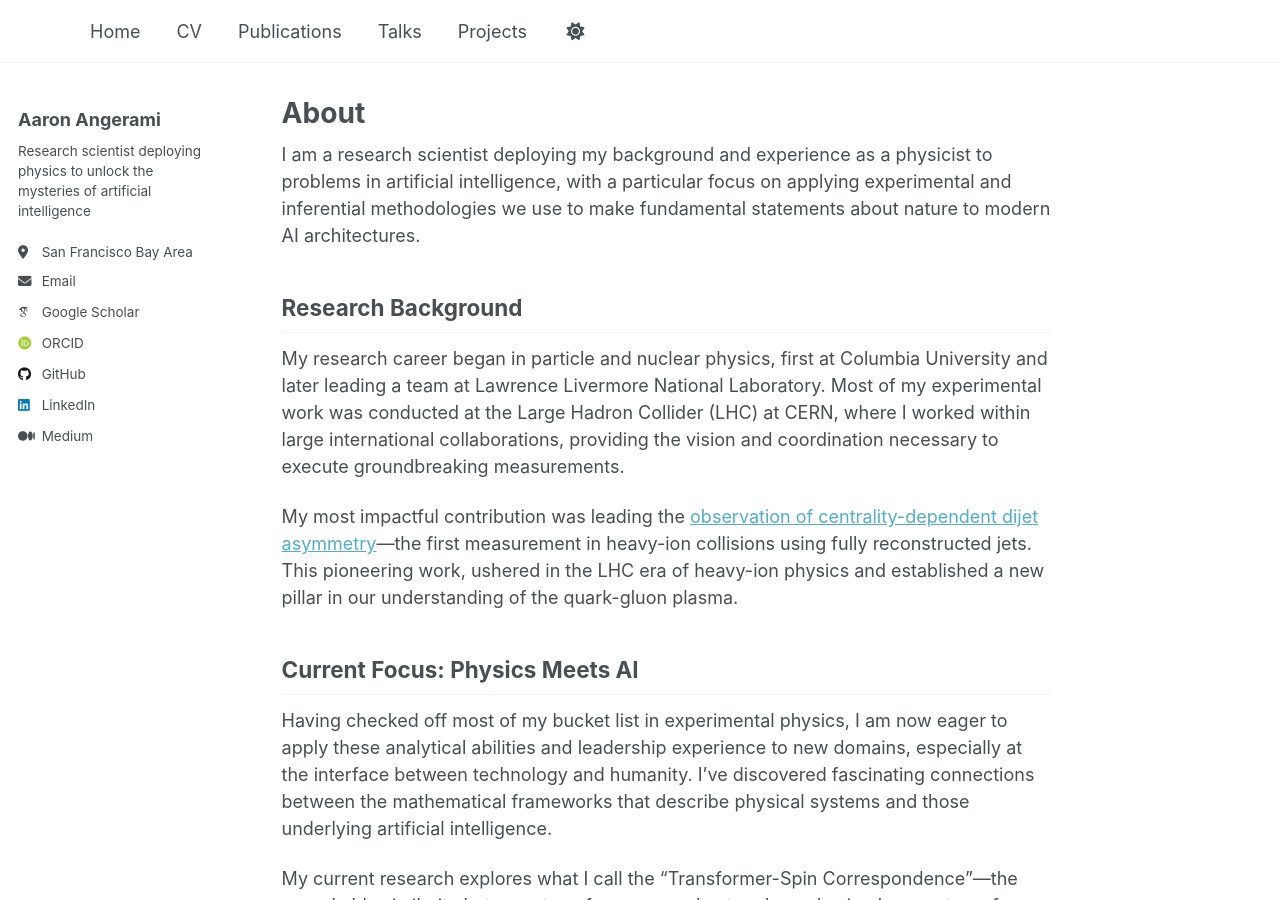
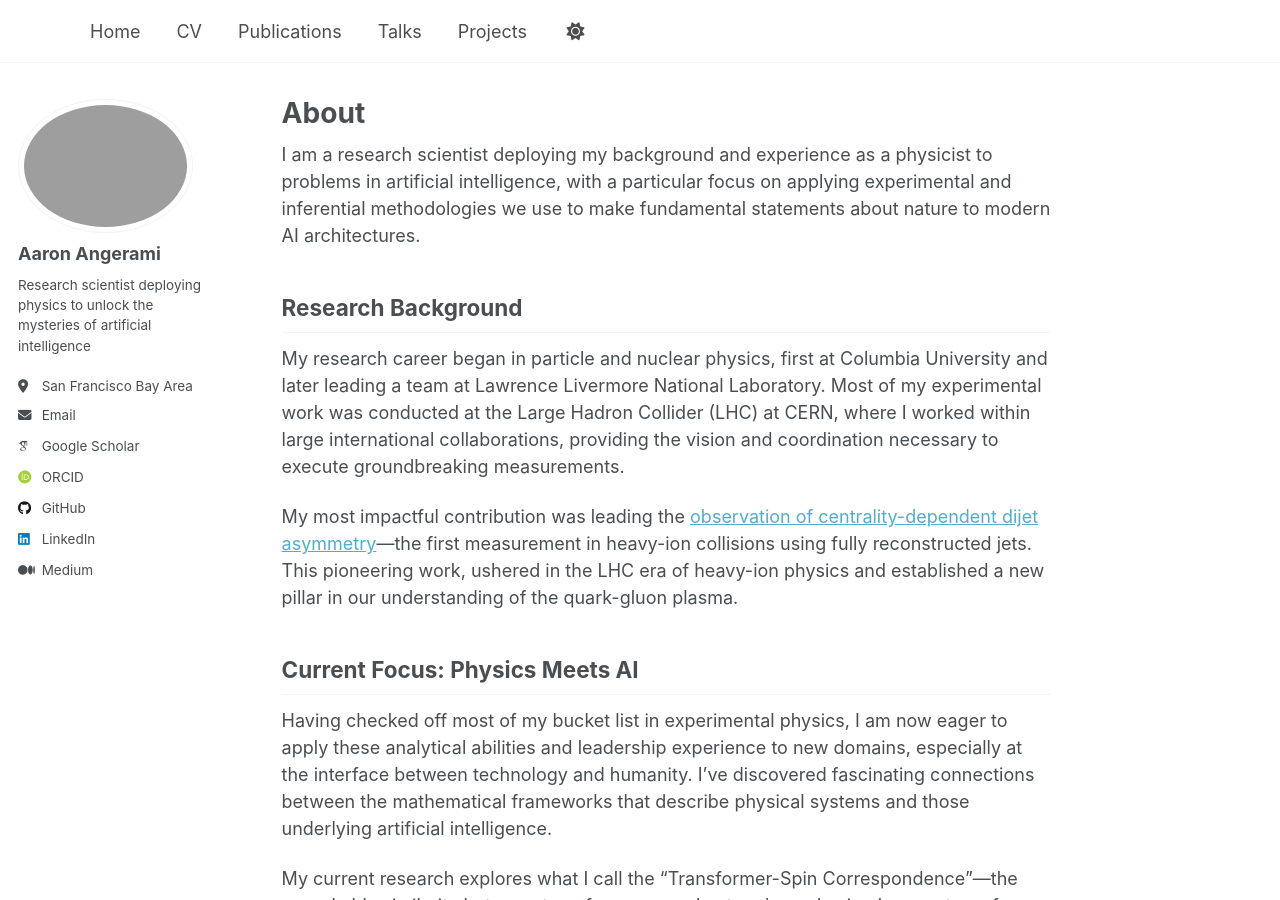
Before and after one commit to angerami/angerami.github.io, a Jekyll site: the page built from _pages/about.md, in a window 1280 px wide and 900 px high. Built offline with Jekyll 4.4.1, drawn with Linux system fonts in a browser that asks for light colours; some web fonts are replaced.

Commit message:
ultimate fix for avatar?

```diff
--- a/_config.yml
+++ b/_config.yml
@@ -20,6 +20,7 @@ site_theme               : "default"
 # Site Author
 author:
   name: "Aaron Angerami"
+  avatar: ""
   bio: "Research scientist deploying physics to unlock the mysteries of artificial intelligence"
   location: "San Francisco Bay Area"
   email: "aaron.angerami@gmail.com"
```
